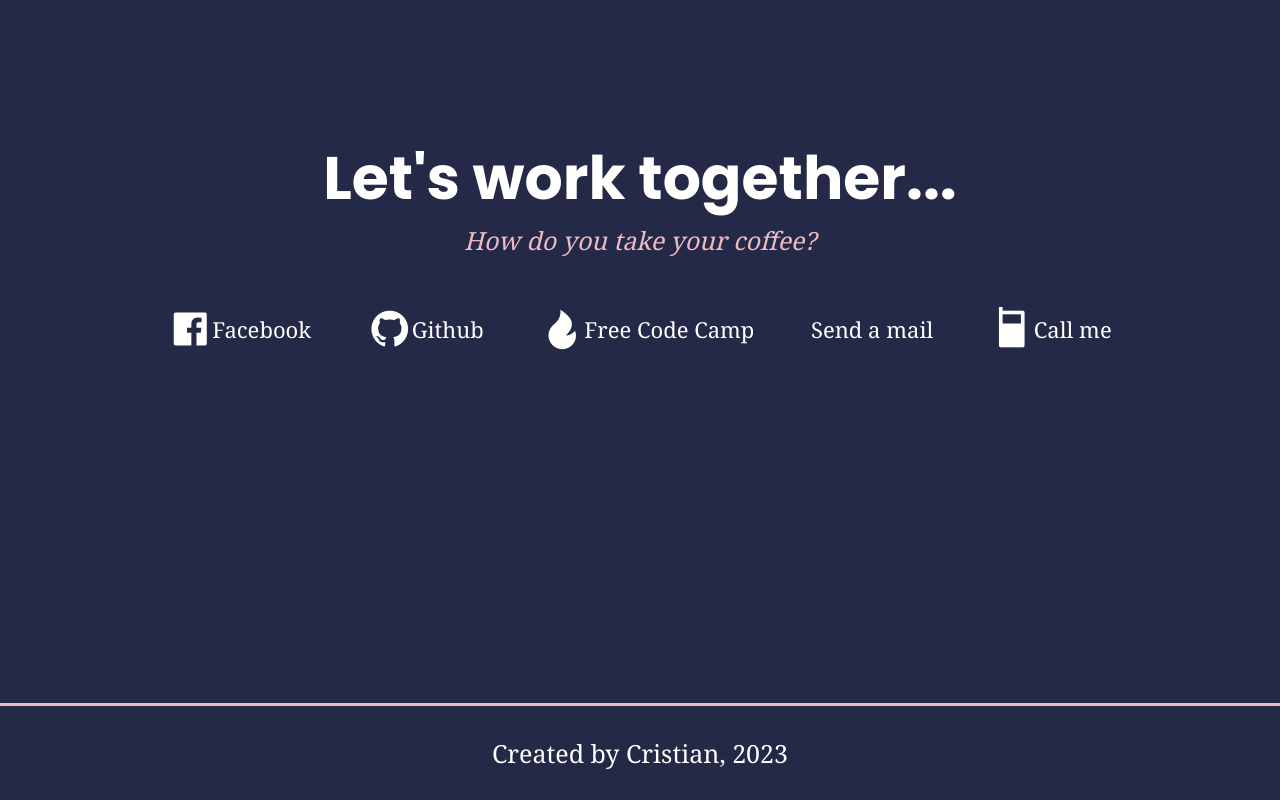
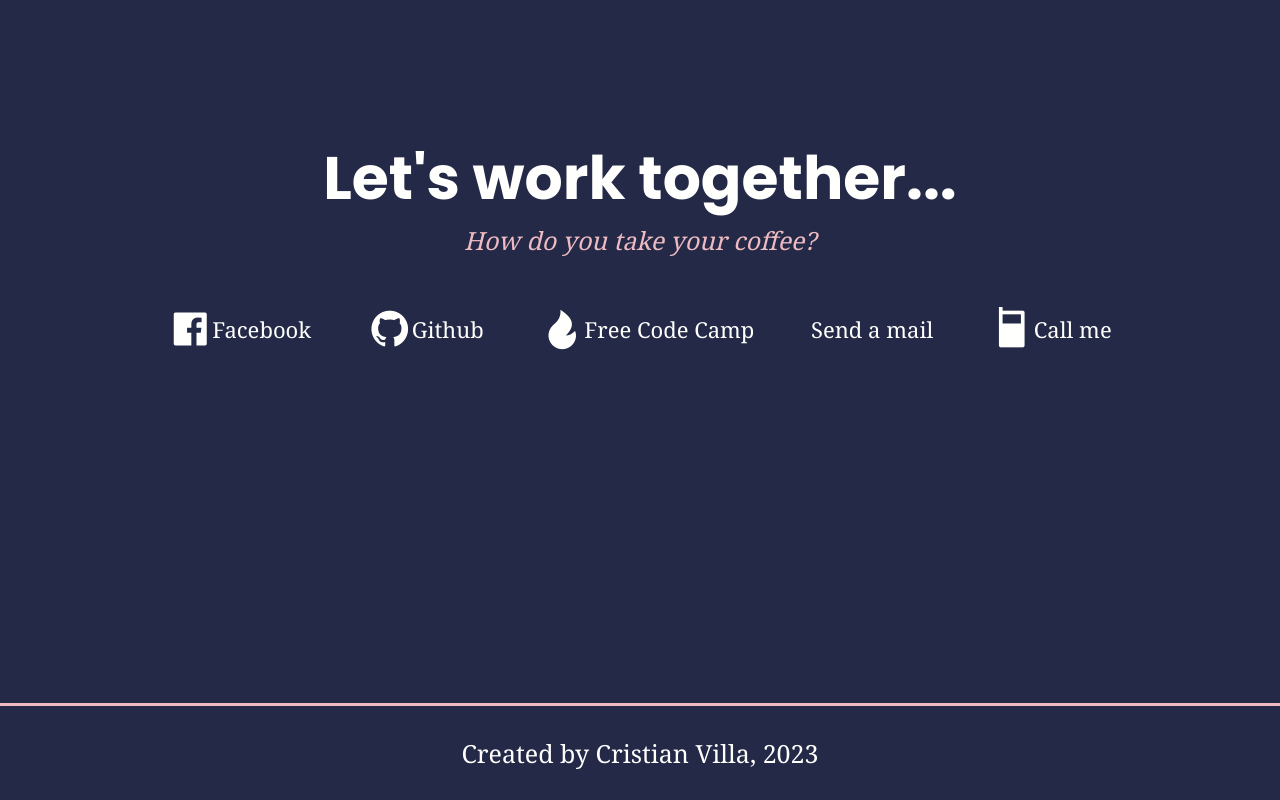
Before and after one commit to CVILLA09/FCC-Personal-Portfolio-Webpage, a plain HTML site: page index.html in a window 1280 px wide. Shown: the part 2582-3382 px from the top of the page. Drawn offline with nearby package versions, Linux system fonts and the light colour scheme.

Commit message:
Update html/css

```diff
--- a/index.html
+++ b/index.html
@@ -65,6 +65,7 @@
         <i class="ri-arrow-drop-right-line ri-2x"></i>
       </a>
     </section>
+
         <!-- Contact section -->
     <section id="contact">
       <h1>Let's work together...</h1>
@@ -93,6 +94,6 @@
       </div>
     </section>
 
-    <footer>Created by Cristian, 2023</footer>
+    <footer>Created by Cristian Villa, 2023</footer>
   </body>
 </html>
```
